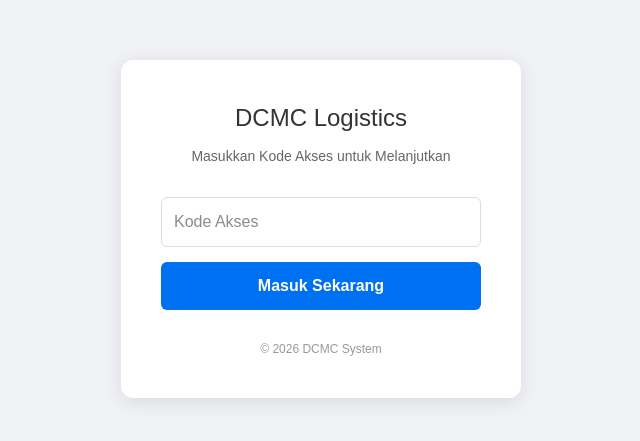
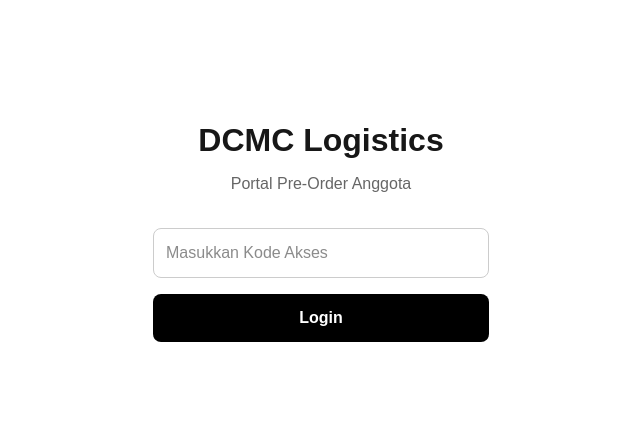
Before and after one commit to finnlab00/dcmc, a Next.js app: page /login in a window 1280 px wide. Shown: the part 171-612 px from the top of the page, without its empty margins (319-959 px from the left). Built offline with nearby package versions, Linux system fonts and the light colour scheme.

Commit message:
Restore original look with fixed logic

```diff
--- a/src/app/login/page.js
+++ b/src/app/login/page.js
@@ -8,42 +8,41 @@ export default function LoginPage() {
   const [isLoading, setIsLoading] = useState(false);
   const router = useRouter();
 
-  // Bersihkan sisa-sisa sesi lama saat halaman dimuat
+  // Pastikan sesi bersih saat kembali ke halaman login
   useEffect(() => {
     sessionStorage.clear();
   }, []);
 
   const handleLogin = (e) => {
-    e.preventDefault(); // Mencegah reload halaman saat submit form
+    e.preventDefault();
     setIsLoading(true);
 
-    // KODE AKSES: Sesuaikan dengan keinginan Anda
+    // Kode akses yang Anda gunakan
     const SECRET_CODE = "DCMC2026";
 
     if (inputCode === SECRET_CODE) {
-      // Simpan status akses ke sessionStorage
       sessionStorage.setItem("access_granted", "true");
 
-      // Berikan sedikit jeda untuk memastikan storage tersimpan sebelum pindah halaman
+      // Jeda singkat untuk memastikan storage tersimpan sebelum pindah halaman
       setTimeout(() => {
         router.push("/preorder");
       }, 500);
     } else {
-      alert("Kode Akses Salah! Silakan hubungi Admin.");
+      alert("Kode Akses Salah!");
       setIsLoading(false);
     }
   };
 
   return (
-    <div style={styles.container}>
+    <main style={styles.main}>
       <div style={styles.card}>
         <h1 style={styles.title}>DCMC Logistics</h1>
-        <p style={styles.subtitle}>Masukkan Kode Akses untuk Melanjutkan</p>
+        <p style={styles.description}>Portal Pre-Order Anggota</p>
 
         <form onSubmit={handleLogin} style={styles.form}>
           <input
             type="password"
-            placeholder="Kode Akses"
+            placeholder="Masukkan Kode Akses"
             value={inputCode}
             onChange={(e) => setInputCode(e.target.value)}
             style={styles.input}
@@ -52,76 +51,64 @@ export default function LoginPage() {
           <button
             type="submit"
             disabled={isLoading}
-            style={{
-              ...styles.button,
-              backgroundColor: isLoading ? "#ccc" : "#0070f3"
-            }}
+            style={styles.button}
           >
-            {isLoading ? "Memverifikasi..." : "Masuk Sekarang"}
+            {isLoading ? "Memverifikasi..." : "Login"}
           </button>
         </form>
-
-        <p style={styles.footer}>&copy; 2026 DCMC System</p>
       </div>
-    </div>
+    </main>
   );
 }
 
-// Styling sederhana agar tampilan rapi di HP & Laptop
+// Gaya minimalis yang biasanya cocok dengan tampilan awal Next.js
 const styles = {
-  container: {
+  main: {
     display: "flex",
-    height: "100vh",
+    flexDirection: "column",
     alignItems: "center",
     justifyContent: "center",
-    backgroundColor: "#f0f2f5",
-    fontFamily: "sans-serif",
-    padding: "20px"
+    minHeight: "100vh",
+    backgroundColor: "#ffffff",
+    padding: "1rem",
   },
   card: {
-    backgroundColor: "#fff",
-    padding: "40px",
-    borderRadius: "12px",
-    boxShadow: "0 4px 20px rgba(0,0,0,0.1)",
     width: "100%",
     maxWidth: "400px",
-    textAlign: "center"
+    padding: "2rem",
+    textAlign: "center",
   },
   title: {
-    margin: "0 0 10px 0",
-    color: "#333",
-    fontSize: "24px"
+    fontSize: "2rem",
+    fontWeight: "bold",
+    marginBottom: "0.5rem",
   },
-  subtitle: {
+  description: {
     color: "#666",
-    marginBottom: "30px",
-    fontSize: "14px"
+    marginBottom: "2rem",
   },
   form: {
     display: "flex",
     flexDirection: "column",
-    gap: "15px"
+    gap: "1rem",
   },
   input: {
-    padding: "12px",
-    borderRadius: "6px",
-    border: "1px solid #ddd",
-    fontSize: "16px",
-    outline: "none"
+    width: "100%",
+    padding: "0.75rem",
+    borderRadius: "8px",
+    border: "1px solid #ccc",
+    fontSize: "1rem",
+    boxSizing: "border-box",
   },
   button: {
-    padding: "12px",
-    borderRadius: "6px",
+    width: "100%",
+    padding: "0.75rem",
+    borderRadius: "8px",
     border: "none",
+    backgroundColor: "#000",
     color: "#fff",
-    fontSize: "16px",
-    fontWeight: "bold",
+    fontSize: "1rem",
+    fontWeight: "600",
     cursor: "pointer",
-    transition: "0.3s"
   },
-  footer: {
-    marginTop: "30px",
-    fontSize: "12px",
-    color: "#999"
-  }
 };
```
